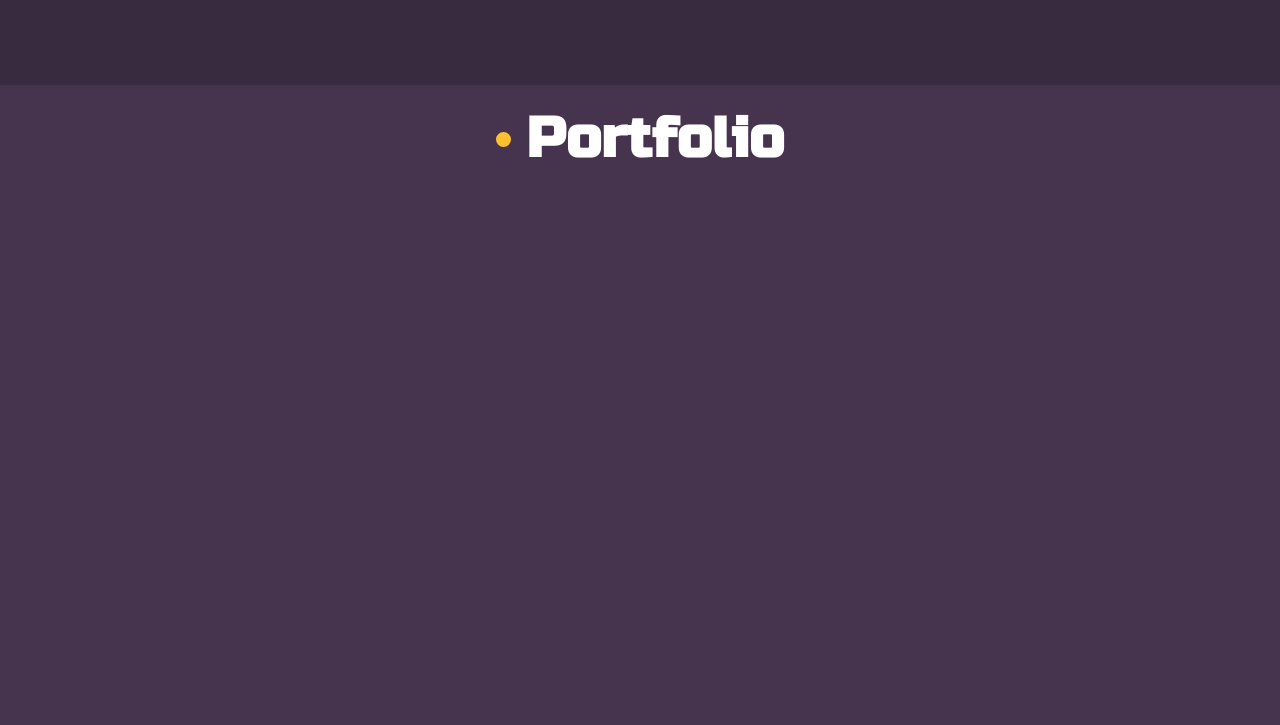
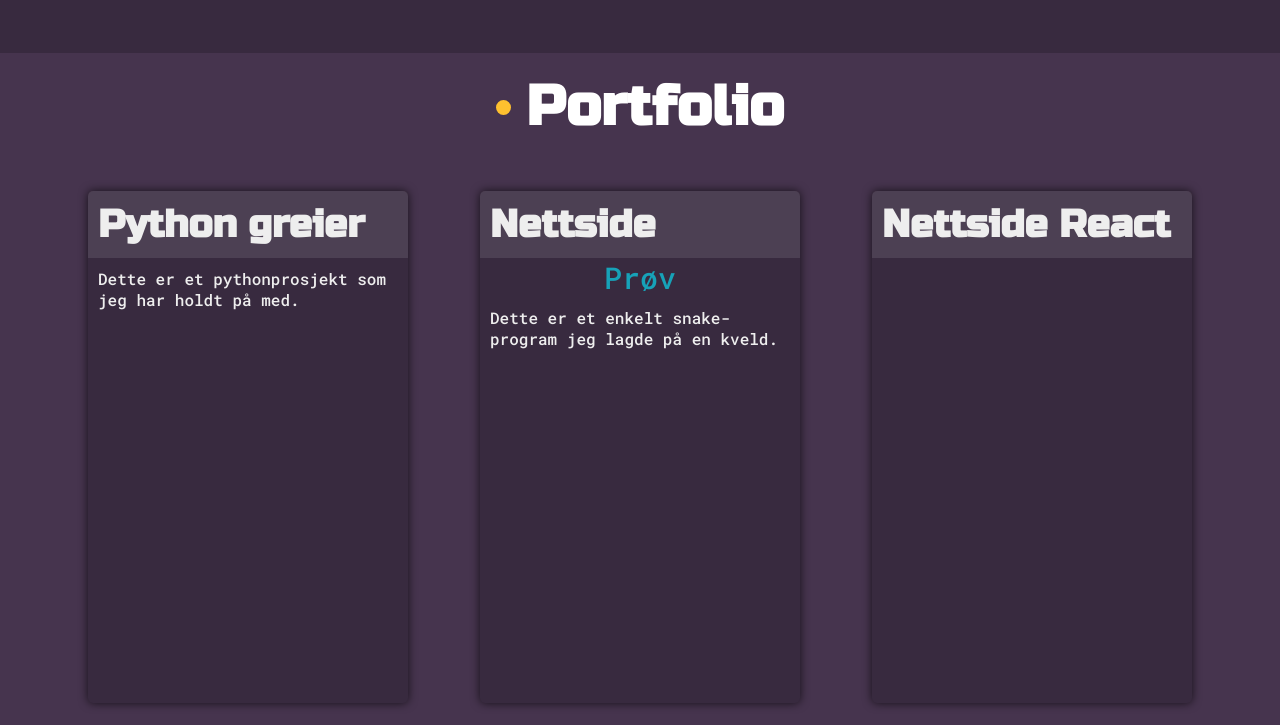
Before and after one commit to RichardBTon/Portfolio, a plain HTML site: page index.html in a window 1280 px wide. Shown: the part 1715-2440 px from the top of the page. Drawn offline with Linux system fonts and the light colour scheme.

Commit message:
starta portfolio-seksjon

```diff
--- a/css/main.css
+++ b/css/main.css
@@ -77,7 +77,7 @@ ul {
 
 .sec {
   background-color: var(--mainColor);
-  min-height: 800px;
+  min-height: 500px;
 }
 
 .sec:nth-child(even) {
@@ -362,6 +362,51 @@ li {
   list-style: disc;
   list-style-position: inside;
 }
+
+.cards {
+  margin: auto;
+  margin: 50px 0 50px 0;
+
+  display: grid;
+  grid-template-columns: 1fr 1fr 1fr;
+  justify-items: center;
+}
+
+.card {
+  /* overflow: auto; */
+  text-align: center;
+  border-radius: 5px;
+  box-shadow: 0px 0px 10px 0px rgba(0, 0, 0, 0.7);
+
+  background-color: var(--secondaryColor);
+  /* border: dashed 2px lightblue; */
+  height: 40vw;
+  width: 25vw;
+}
+.card:hover {
+  box-shadow: 0px 0px 20px 0px rgba(0, 0, 0, 0.7);
+}
+
+.card h4,
+.card p {
+  text-align: left;
+  color: var(--secondaryText);
+  padding: 10px;
+}
+.card h4 {
+  border-radius: 5px 5px 0 0;
+  background-color: rgba(255, 255, 255, 0.1);
+
+  font-size: 3vw;
+}
+
+.trylink {
+  margin-top: 50px;
+  font-size: 30px;
+}
+.trylink:hover {
+  border-bottom-width: 4px;
+}
 @media screen and (max-width: 1600px) {
   .main-container {
     width: 95%;
@@ -431,4 +476,14 @@ li {
   .skills div ul {
     list-style: none;
   }
+  .cards {
+    grid-gap: 30px;
+    grid-template-columns: 1fr;
+  }
+  .card {
+    width: 80%;
+  }
+  .card h4 {
+    font-size: 5vw;
+  }
 }
--- a/index.html
+++ b/index.html
@@ -142,6 +142,20 @@
           <div class="dot-header dot-yellow"></div>
           <h1>Portfolio</h1>
         </div>
+        <div class="cards">
+          <div class="card">
+            <h4>Python greier</h4>
+            <p>Dette er et pythonprosjekt som jeg har holdt på med.</p>
+          </div>
+          <div class="card">
+            <h4>Nettside</h4>
+            <a href="#" class="trylink">Prøv</a>
+            <p>Dette er et enkelt snake-program jeg lagde på en kveld.</p>
+          </div>
+          <div class="card">
+            <h4>Nettside React</h4>
+          </div>
+        </div>
       </div>
     </section>
     <section class="sec">
```
